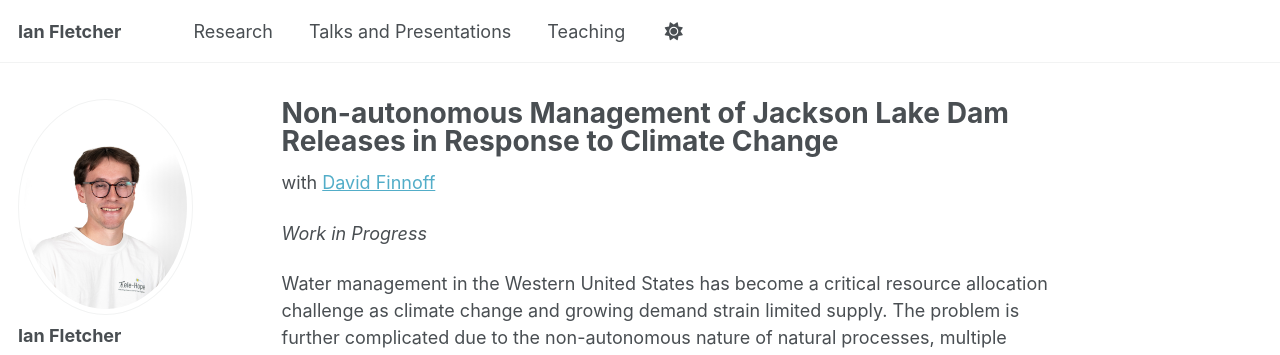
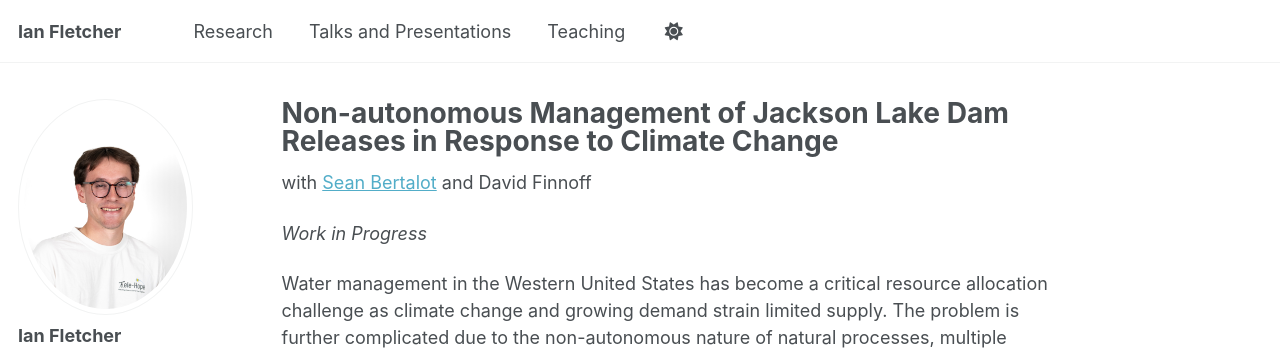
Before and after one commit to fletcherian/fletcherian.github.io, a Jekyll site: the page built from _publications/dams.md, in a window 1280 px wide and 1255 px high. Shown: the top 355 px of the window. Built offline with Jekyll 4.4.1, drawn with Linux system fonts in a browser that asks for light colours; some web fonts are replaced; a script that is not in the unit is left out.

Commit message:
Update dams.md

```diff
--- a/_publications/dams.md
+++ b/_publications/dams.md
@@ -7,7 +7,7 @@ excerpt: 'This paper models the dynamic optimization problem faced by dam manage
 date: 2025-10-10
 ---
 
-with [David Finnoff](https://www.uwyo.edu/business/about-us/directory/finnoff-david.html)
+with [Sean Bertalot](https://seanbertalot.weebly.com/) and David Finnoff
 
 _Work in Progress_
 
```
